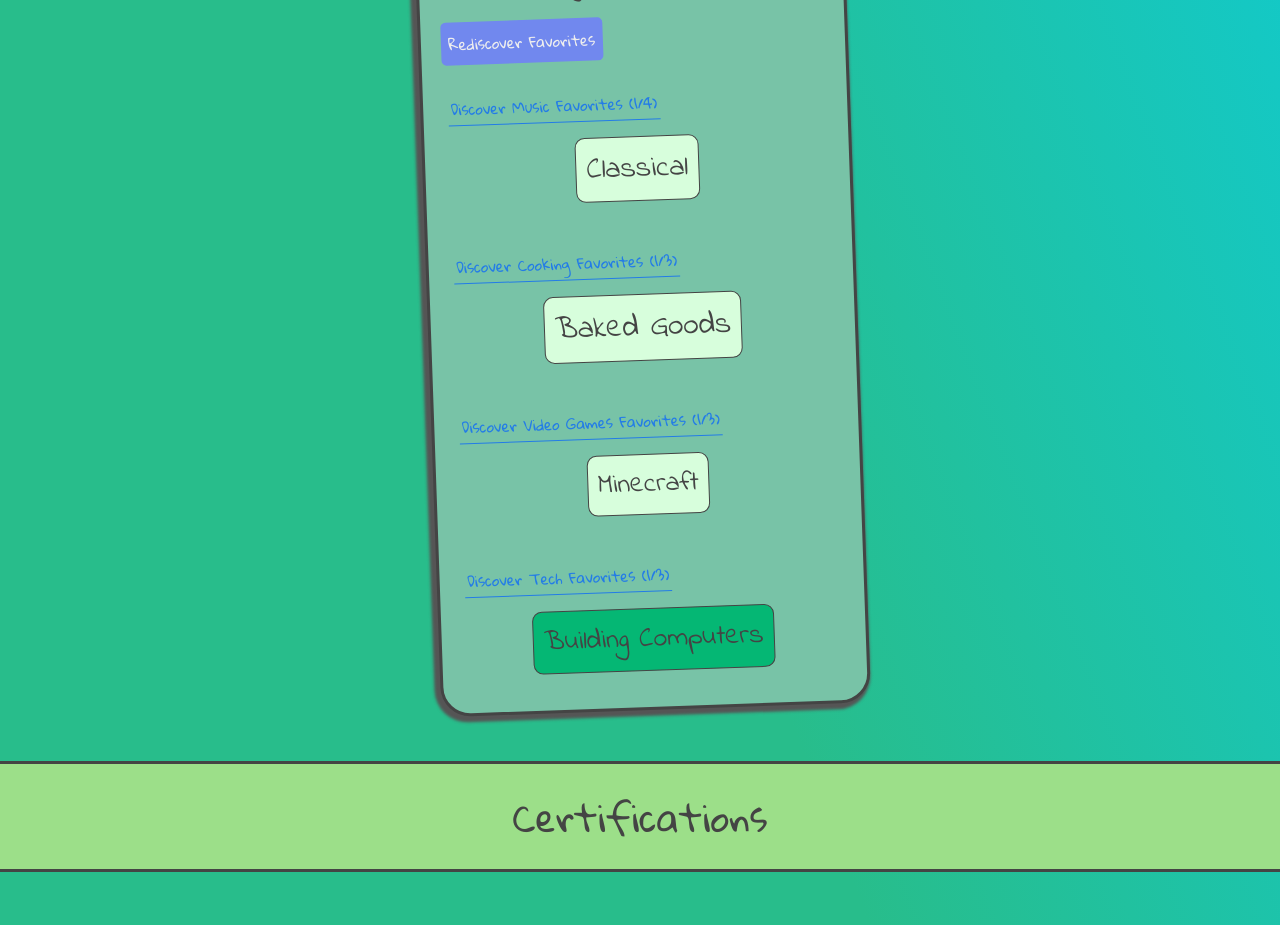
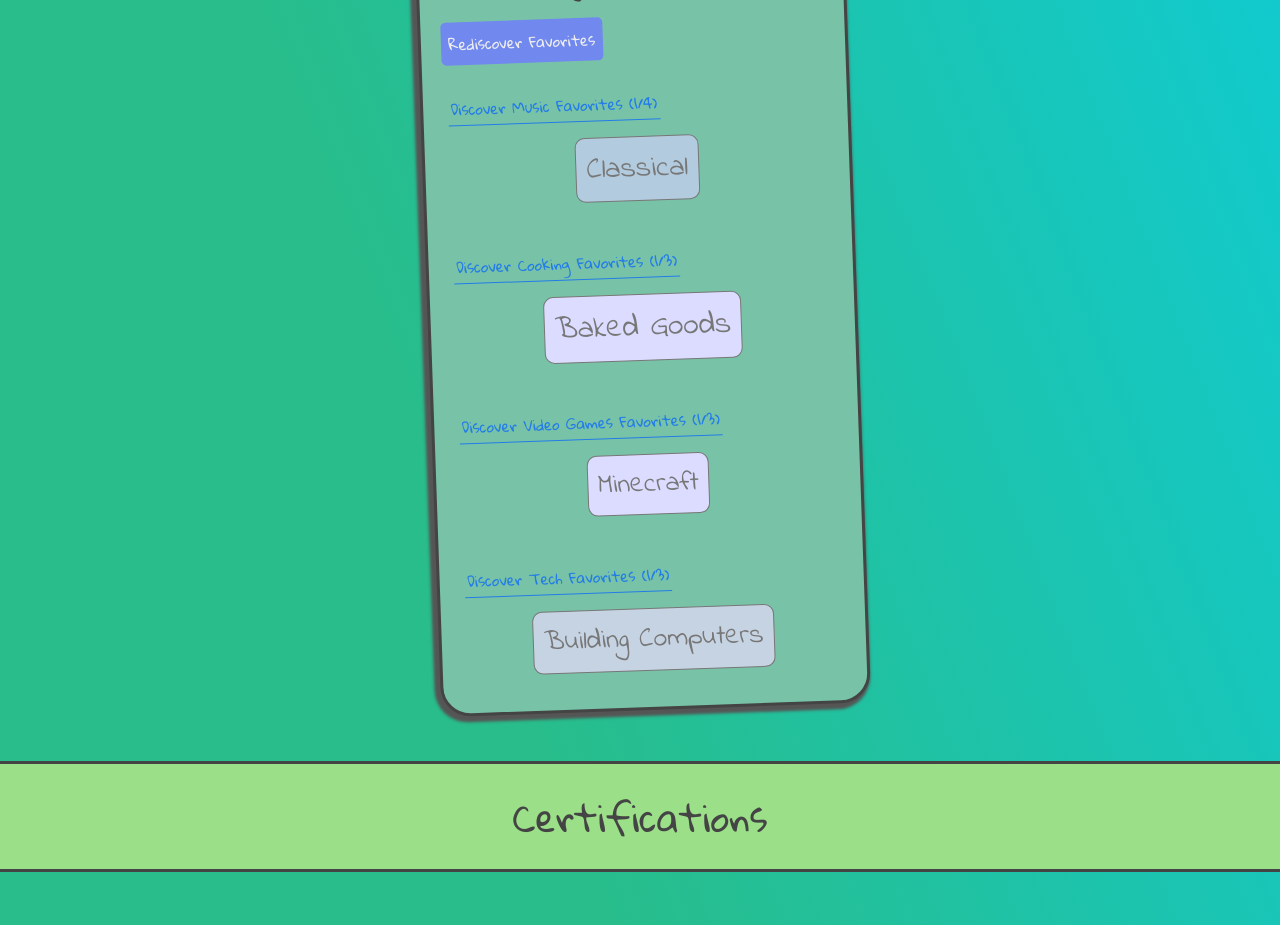
Before and after one commit to SuperJu5tin/vue-site-personal, a Vue app: page / in a window 1280 px wide. Shown: the part 2000-2925 px from the top of the page. Built offline with nearby package versions, Linux system fonts and the light colour scheme.

Commit message:
added public things and changes styles

```diff
--- a/src/components/aboutMe/cards/Card.vue
+++ b/src/components/aboutMe/cards/Card.vue
@@ -2,11 +2,12 @@
 
 defineProps<{ favorite:string }>()
 
-const colors: Array<string> = ["#05b774", "#d7fedc", "#74c07a", "#40976a"]
+// const colors: Array<string> = ["#05b774", "#d7fedc", "#74c07a", "#40976a"]
+const colors: Array<string> = ["#98bad5", "#c6d3e3", "#dbdcff", "#b2cbde", "#d8e1e8"]
 const maxFontSize: number = 2.5
 const minFontSize: number = 1
 
-const randColor = Math.floor(Math.random() * 3)
+const randColor = Math.floor(Math.random() * colors.length)
 const randFontSize = `${(Math.random() * (maxFontSize - minFontSize)) + minFontSize}em`
 
 </script>
@@ -27,6 +28,8 @@ const randFontSize = `${(Math.random() * (maxFontSize - minFontSize)) + minFontS
   border: solid 1px;
   border-radius: 10px;
   background-color: v-bind(colors[randColor]);
+  color: #777;
+  /* text-shadow: 1px 1px 1px #222; */
   text-align: center;
   cursor:default;
   transition: all .2s;
@@ -35,7 +38,7 @@ const randFontSize = `${(Math.random() * (maxFontSize - minFontSize)) + minFontS
 
 .card:hover {
   scale: 1.3;
-  text-shadow: 1px 1px 2px #222, 0 0 25px white, 0 0 5px #888;
+  text-shadow: 1px 1px 2px #222, 0 0 1rem #2e0099, 0 0 5px #888;
   box-shadow: 5px 5px 5px black;
 }
 
--- a/src/style.css
+++ b/src/style.css
@@ -6,7 +6,7 @@ body {
   margin: 0;
   padding: 0;
   color: #444;
-  background: linear-gradient(to top right, rgb(40, 189, 139) 40%, #00d4ff);
+  background: linear-gradient(to top right, rgb(40, 189, 139) 30%, #00d4ff);
   font-family: 'Indie Flower', Caveat, cursive;
   font-weight: 400;
   font-size: 1.15em;
```
Also changed, not shown: public/robots.txt (added), 1 other file (tests, documents, lock files or other folders).
